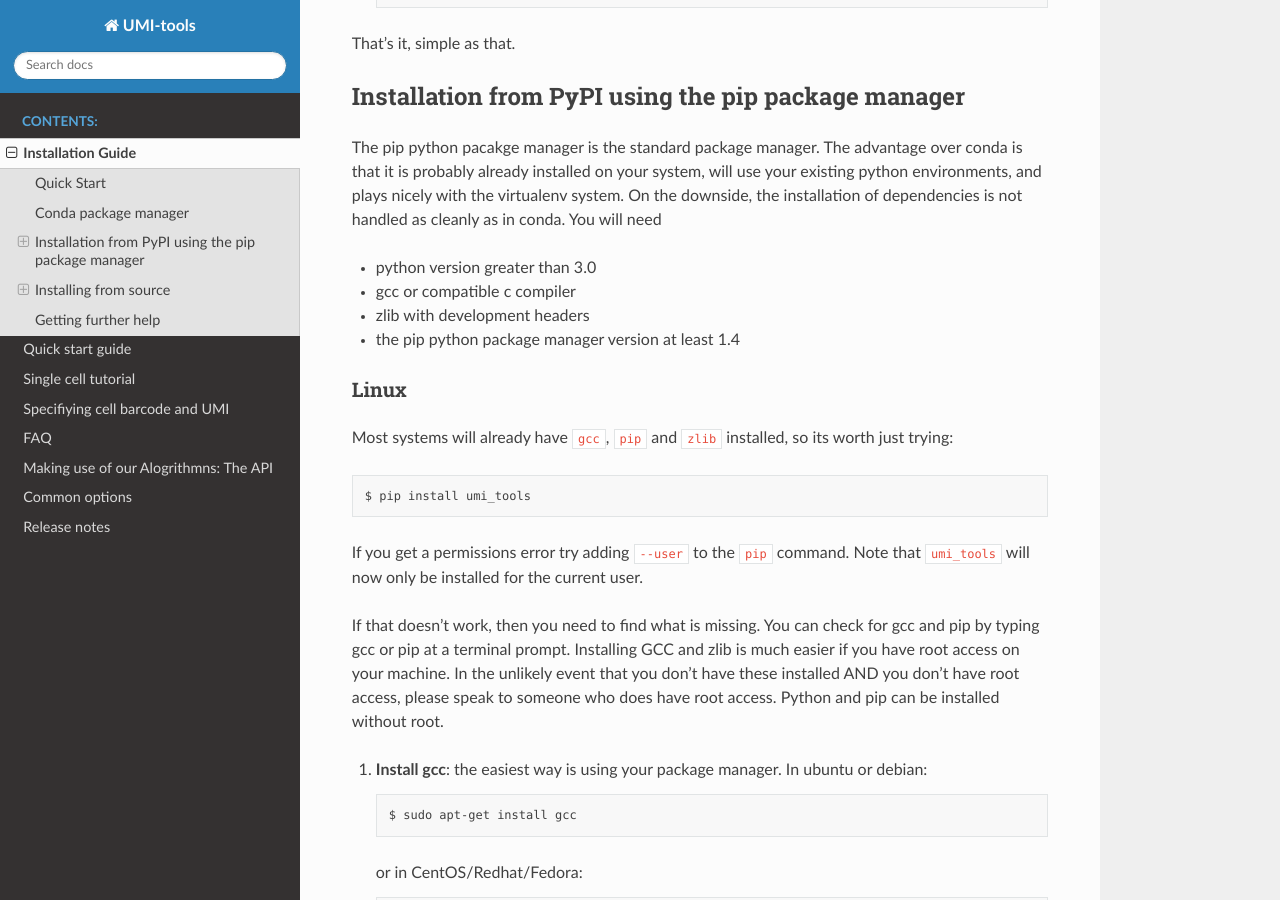
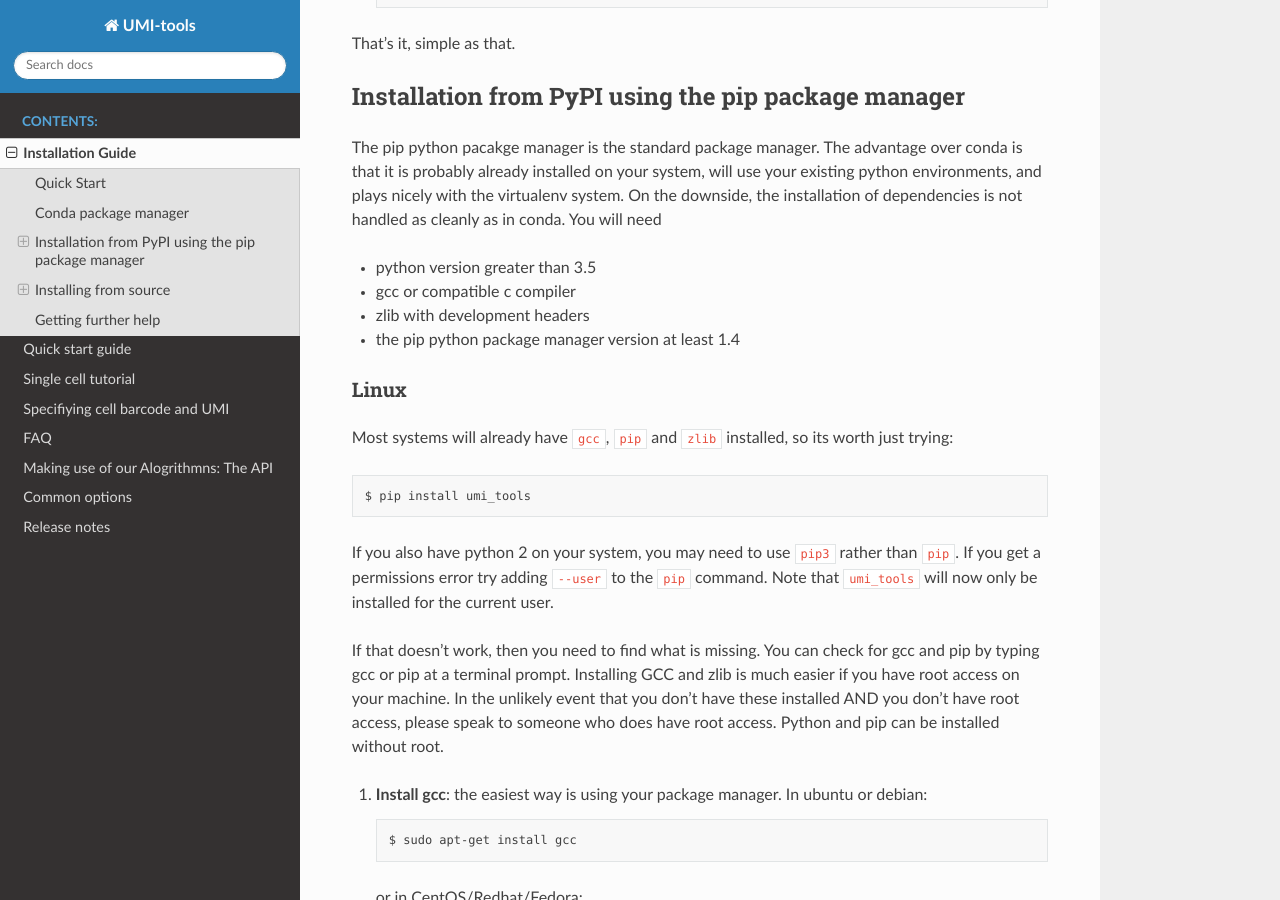
Before and after one commit to CGATOxford/UMI-tools, a Sphinx documentation site: the page built from doc/INSTALL.rst, in a window 1280 px wide and 900 px high, scrolled down 1456 px. Built offline with Sphinx 7.4.7 and the Read the Docs theme 2.0.0, drawn with Linux system fonts in a browser that asks for light colours.

Commit message:
Update INSTALL.rst
note on pip version

```diff
--- a/doc/INSTALL.rst
+++ b/doc/INSTALL.rst
@@ -62,7 +62,7 @@ system, will use your existing python environments, and plays nicely
 with the virtualenv system. On the downside, the installation of
 dependencies is not handled as cleanly as in conda. You will need
 
-* python version greater than 3.0
+* python version greater than 3.5
 * gcc or compatible c compiler
 * zlib with development headers
 * the pip python package manager version at least 1.4
@@ -75,9 +75,10 @@ worth just trying::
 
     $ pip install umi_tools
 
-If you get a permissions error try adding ``--user`` to the ``pip``
-command. Note that ``umi_tools`` will now only be installed for the
-current user.
+If you also have python 2 on your system, you may need to use ``pip3``
+rather than ``pip``. If you get a permissions error try adding ``--user``
+to the ``pip`` command. Note that ``umi_tools`` will now only be
+installed for the current user.
 
 If that doesn't work, then you need to find what is missing. You can
 check for gcc and pip by typing gcc or pip at a terminal
```
